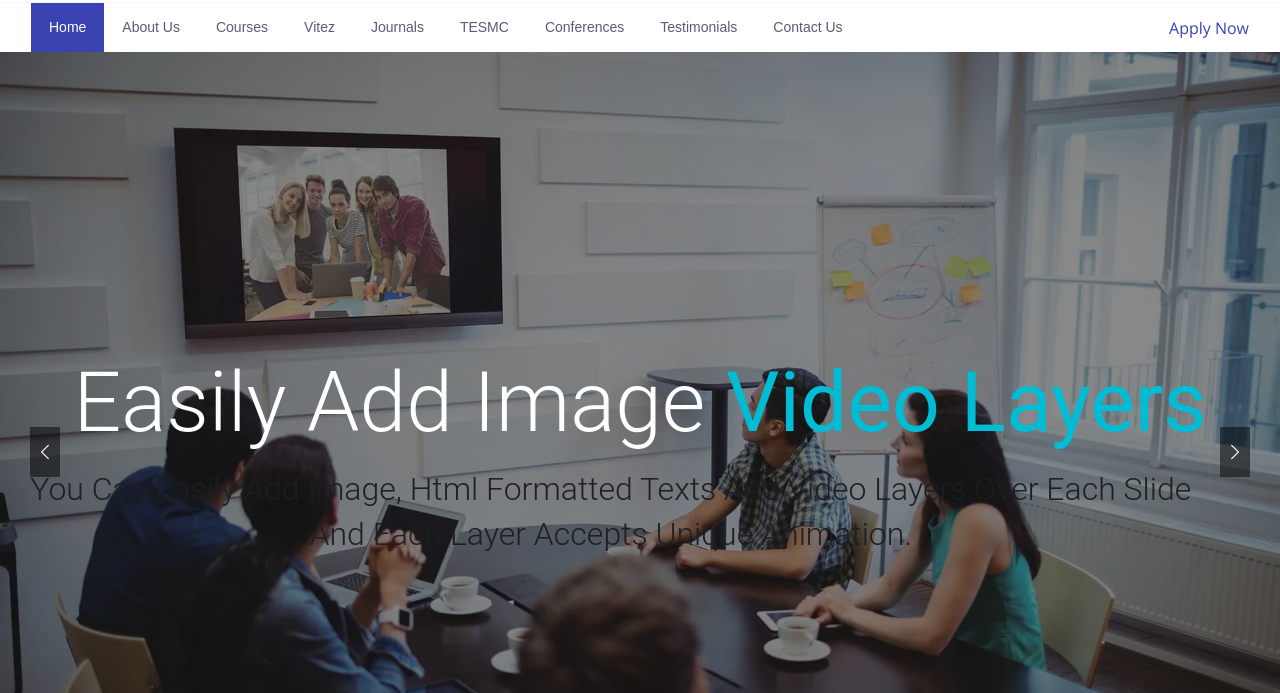
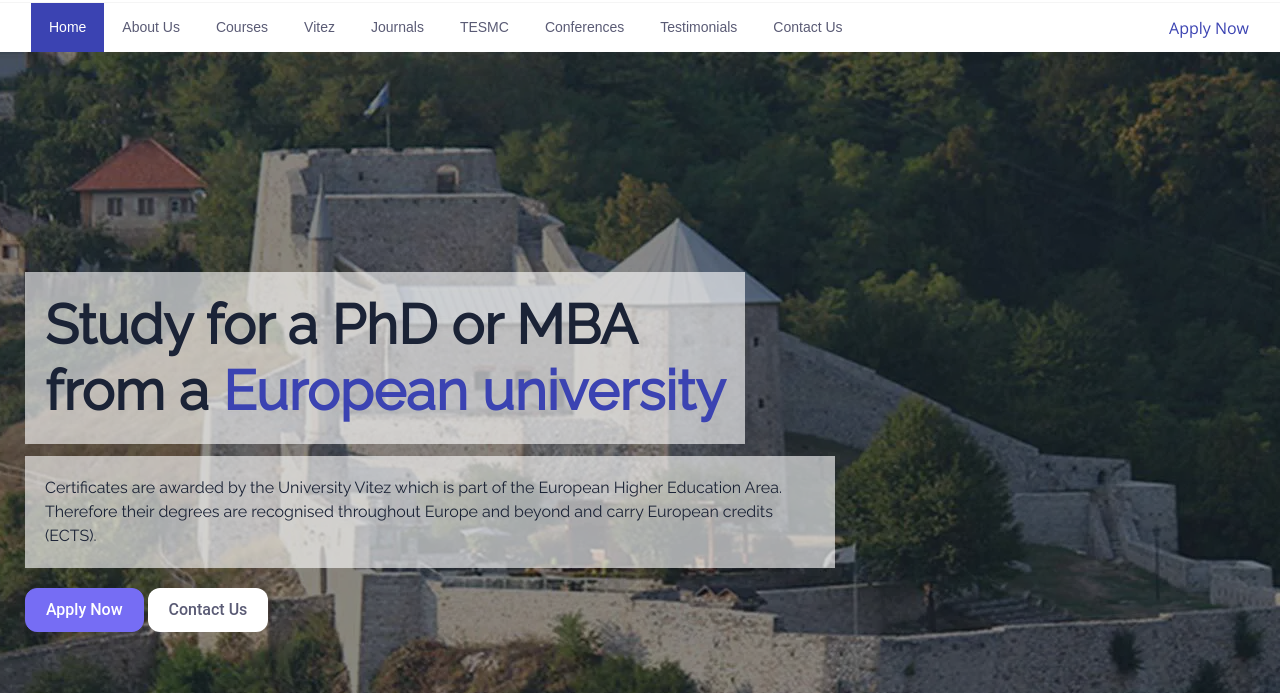
Before and after one commit to jahnvilagad/Circleinternational, a plain HTML site: page index.html in a window 1280 px wide. Shown: the part 107-800 px from the top of the page. Drawn offline with Linux system fonts and the light colour scheme.

Commit message:
slider design

```diff
--- a/assets/css/custom.css
+++ b/assets/css/custom.css
@@ -1,11 +1,21 @@
 @font-face {
     font-family: "Montserrat-Regular";
-    src: url("../fonts/Montserrat-Regular.ttf") format("woff2");
+    src: url("../fonts/Montserrat-Regular.ttf") format("truetype");
 }
 
 @font-face {
     font-family: "Montserrat-Bold";
-    src: url("../fonts/Montserrat-Bold.ttf") format("woff2");
+    src: url("../fonts/Montserrat-Bold.ttf") format("truetype");
+}
+
+@font-face {
+    font-family: "Raleway-Regular";
+    src: url("../fonts/Raleway-Regular.ttf") format("truetype");
+}
+
+@font-face {
+    font-family: "NunitoSans-Regular";
+    src: url("../fonts/NunitoSans-Regular.ttf") format("truetype");
 }
 
 .page-loading {
@@ -631,23 +641,34 @@ body:hover::-webkit-scrollbar-thumb {
 }
 
 .Advance-Slider .item .contain-wrapper .info {
-    max-width: 1200px;
+    text-align: left;
 }
 
 .Advance-Slider .item h5 span {
     color: #00BCD4;
 }
 
-.Advance-Slider .item h3 span {
-    color: #00BCD4;
+.Advance-Slider .item h1 span {
+    color: rgb(59, 67, 178);
 }
 
-.Advance-Slider .item h3 {
+.Advance-Slider .item h1 {
     animation: fadeOutRight 1s both;
 }
 
-.Advance-Slider .item.slick-active h3 {
+.Advance-Slider .item.slick-active h1 {
     animation: fadeInDown 1s both 1s;
+    background-color: rgba(255,255,255,0.62);
+    padding: 20px;
+    font-size: 55px;
+    display: inline-block;
+    color: #1B2336;
+}
+
+.Advance-Slider .item p {
+    background-color: rgba(255,255,255,0.62);
+    padding: 20px;
+    color: #1B2336;
 }
 
 .Advance-Slider .item h5 {
@@ -656,6 +677,10 @@ body:hover::-webkit-scrollbar-thumb {
 
 .Advance-Slider .item.slick-active h5 {
     animation: fadeInLeft 1s both 1.5s;
+}
+
+.Advance-Slider .item h1 , .Advance-Slider .item p{
+    font-family: "Raleway-Regular";
 }
 
 
--- a/index.html
+++ b/index.html
@@ -108,13 +108,23 @@
             <div class="img-fill">
               <img src="assets/img/banner/vitez-travnik-circle-international.webp" class="img-fluid" alt="Vitez Travnik Circle International" title="Vitez Travnik Circle International" width="" height="" loading="lazy">
                 <div class="contain-wrapper">
+                  <div class="container">
+                    <div class="row">
+                       <div class="col-lg-8">
                         <div class="dots-contain">
                           <img class="dots-img img-fluid" src="assets/img/banner/vitez-travnik-circle-international.webp" class="" alt="Vitez Travnik Circle International" title="Vitez Travnik Circle International" width="" height="" loading="lazy">
                         </div>
                         <div class="info">
                           <div>
-                    <h3>Study for a PhD or MBA <br> from a <span>European university</span></h3>
-                    <h5>You can easily add image, html formatted texts and video layers over each slide and each layer accepts unique animation.</h5>
+                            <h1>Study for a PhD or MBA <br> from a <span>European university</span></h1>
+                            <p>Certificates are awarded by the University Vitez which is part of the European Higher Education Area. Therefore their degrees are recognised throughout Europe and beyond and carry European credits (ECTS).</p>
+                            <div>
+                              <a class="btn btn-primary">Apply Now</a>
+                              <a class="btn btn-light">Contact Us</a>
+                            </div>
+                          </div>
+                        </div>
+                       </div>
                     </div>
                   </div>
                 </div>
@@ -123,7 +133,7 @@
           <!-- // Item -->
 
           <!-- Item -->
-          <div class="item">
+          <!-- <div class="item">
             <div class="img-fill">
               <img src="assets/img/banner/Circle-International-1.webp" class="img-fluid" alt="Circle International" title="Circle International" width="" height="" loading="lazy">
               <div class="contain-wrapper">
@@ -138,11 +148,11 @@
                 </div>
             </div>
             </div>
-          </div>
+          </div> -->
           <!-- // Item -->
 
           <!-- Item -->
-          <div class="item">
+          <!-- <div class="item">
             <div class="img-fill">
               <img src="assets/img/banner/Circle-International-slider-3.webp" class="img-fluid" alt="Circle International Slider" title="Circle International Slider" width="" height="" loading="lazy">
               <div class="contain-wrapper">
@@ -157,12 +167,12 @@
                 </div>
             </div>
             </div>
-          </div>
+          </div> -->
           <!-- // Item -->
 
 
           <!-- Item -->
-          <div class="item">
+          <!-- <div class="item">
             <div class="img-fill">
               <img src="assets/img/banner/vitez-travnik-circle-international.webp" class="img-fluid" alt="Vitez Travnik Circle International" title="Vitez Travnik Circle International" width="" height="" loading="lazy">
               <div class="contain-wrapper">
@@ -177,7 +187,7 @@
                 </div>
             </div>
             </div>
-          </div>
+          </div> -->
           <!-- // Item -->
 
         </div>
```
Also changed, not shown: assets/fonts/NunitoSans-Regular.ttf (added), assets/fonts/NunitoSans_7pt-Bold.ttf (added), assets/fonts/NunitoSans_7pt-Light.ttf (added), assets/fonts/NunitoSans_7pt-Medium.ttf (added), assets/fonts/Raleway-Bold.ttf (added), assets/fonts/Raleway-Light.ttf (added), assets/fonts/Raleway-Medium.ttf (added), assets/fonts/Raleway-Regular.ttf (added). Lines whose indentation alone changed are shown as unchanged.
